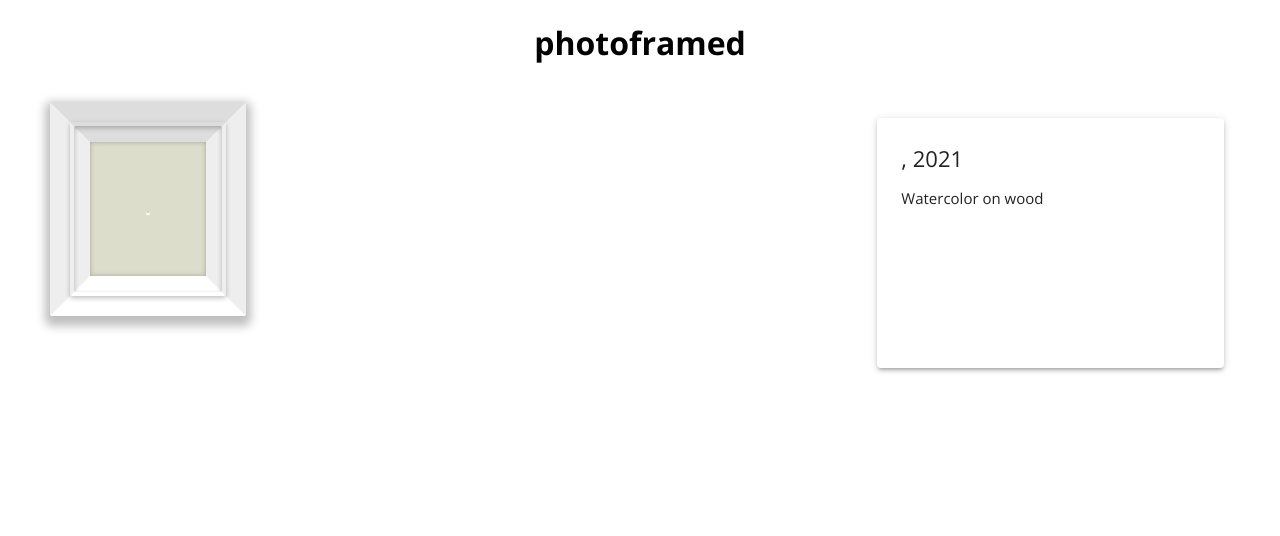
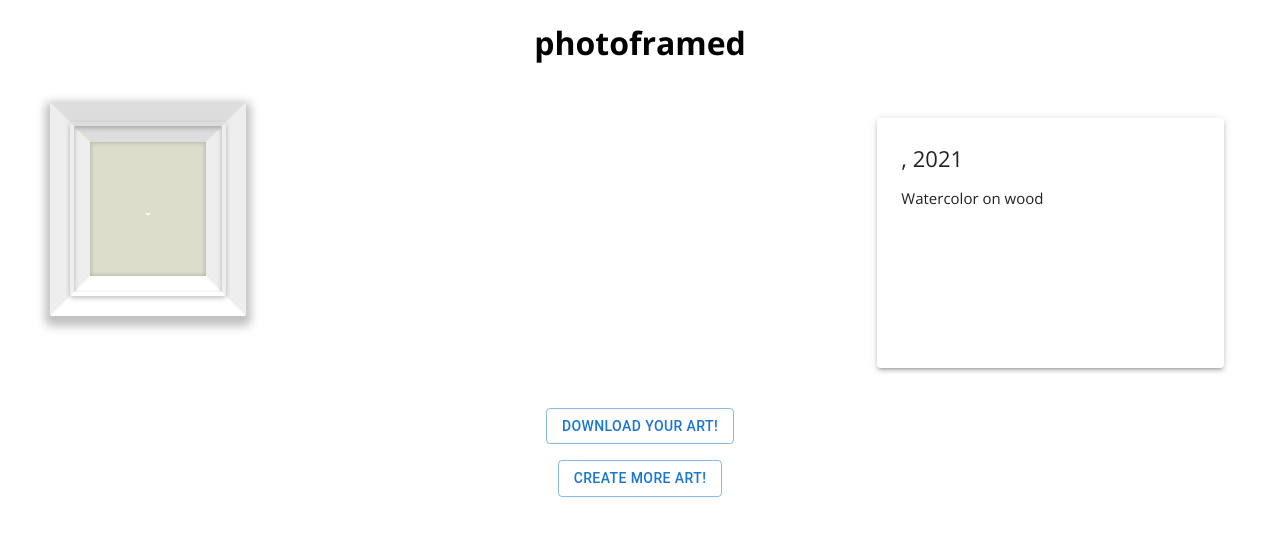
Before and after one commit to geomin76/photoframed, a React (Create React App) app: page /art in a window 1280 px wide. Shown: the top 536 px of the page. Built offline with nearby package versions, Linux system fonts and the light colour scheme.

Commit message:
adding (#8)

```diff
--- a/package.json
+++ b/package.json
@@ -9,6 +9,7 @@
     "@testing-library/jest-dom": "^5.11.4",
     "@testing-library/react": "^11.1.0",
     "@testing-library/user-event": "^12.1.10",
+    "html2canvas": "^1.3.3",
     "react": "^17.0.2",
     "react-dom": "^17.0.2",
     "react-router-dom": "^5.2.0",
--- a/src/Result.js
+++ b/src/Result.js
@@ -1,11 +1,38 @@
-import { Container, Box, Paper, Grid } from '@mui/material';
+import { Container, Box, Paper, Grid, Button } from '@mui/material';
 import { useHistory } from 'react-router';
 import { PaintingType } from './Helper';
 import './App.css'
+import React from 'react';
+import html2canvas from "html2canvas";
 
 export const Result = ({ file, artwork, year, name, setFile }) => {
 
     const history = useHistory();
+
+    const printRef = React.useRef();
+
+    const handleDownloadImage = async () => {
+        const element = printRef.current
+        const canvas = await html2canvas(element, {
+          windowWidth: '1280px',
+          useCORS: true,
+          scale: 4
+        });
+
+        const data = canvas.toDataURL('image/png');
+        const link = document.createElement('a');
+
+        if (typeof link.download === 'string') {
+          link.href = data;
+          link.download = 'image.jpg';
+
+          document.body.appendChild(link);
+          link.click();
+          document.body.removeChild(link);
+        } else {
+          window.open(data);
+        }
+      };
 
     return (
         <Container maxWidth="xl">
@@ -15,6 +42,7 @@ export const Result = ({ file, artwork, year, name, setFile }) => {
                     setFile(null);
                 }}>photoframed</h1>
             </Box>
+            <div ref={printRef}>
                 <Grid container>
                     <Grid item xs={12} sm={12} md={8} lg={8} xl={8}>
                         <div className="frame">
@@ -45,6 +73,15 @@ export const Result = ({ file, artwork, year, name, setFile }) => {
                         </Box>
                     </Grid>
                 </Grid>
+            </div>
+            <Box p={1} display="flex" justifyContent="center" alignItems="center"><Button onClick={() => handleDownloadImage()} variant="outlined">Download your art!</Button></Box>
+            <Box p={1} display="flex" justifyContent="center" alignItems="center">
+                <Button onClick={() => {
+                history.push("/");
+                setFile(null);
+            }} variant="outlined">Create more art!</Button>
+            </Box>
+
         </Container>
     )
 }
```
Also changed, not shown: 2 other files (tests, documents, lock files or other folders). Lines whose indentation alone changed are shown as unchanged.
